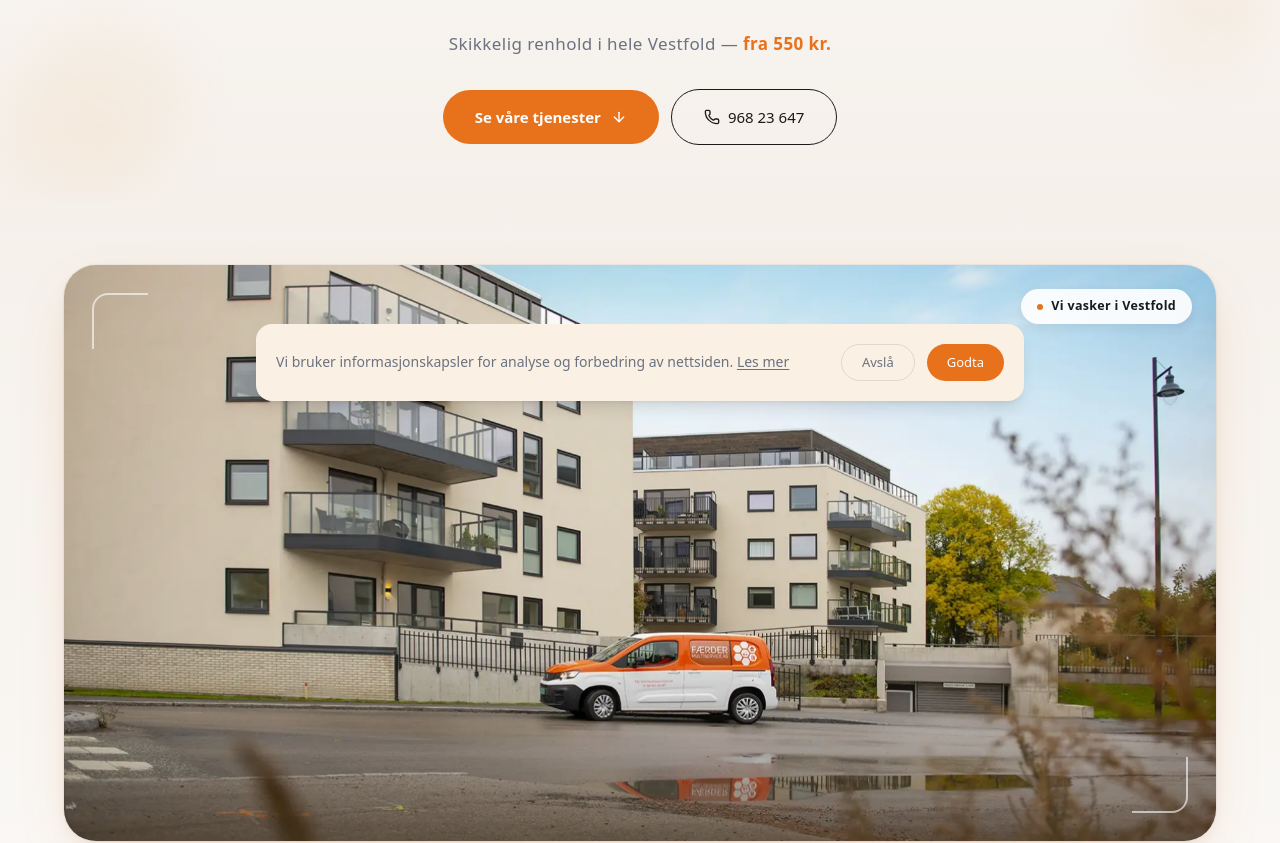
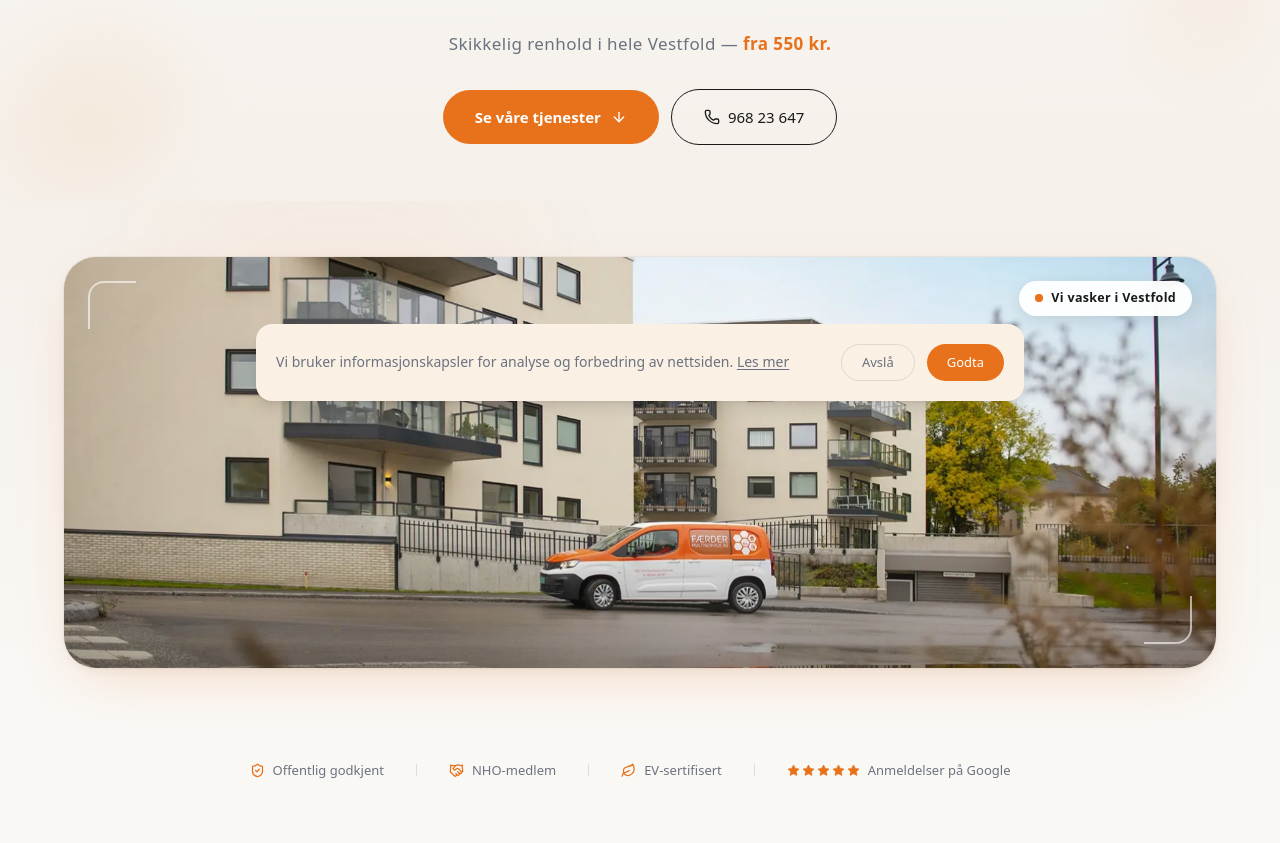
Before and after one commit to neoholmen1/faerder-multiservice, a Next.js app: page / in a window 1280 px wide. Shown: the part 383-1226 px from the top of the page. Built offline with nearby package versions, Linux system fonts and the light colour scheme; no server answers; the database is empty.

Commit message:
Hero showcase: 3D-tilt med mus, kortere høyde, shimmer + pulsing badge
Co-Authored-By: Claude Opus 4.7 (1M context) <noreply@anthropic.com>

```diff
--- a/src/app/globals.css
+++ b/src/app/globals.css
@@ -183,6 +183,47 @@ h1, h2, h3 {
 @keyframes blink {
   0%, 100% { opacity: 1; }
   50% { opacity: 0; }
+}
+
+/* ── Showcase shimmer (loops) ── */
+@keyframes showcase-shimmer {
+  0% { transform: translateX(-120%) skewX(-12deg); opacity: 0; }
+  10% { opacity: 0.7; }
+  100% { transform: translateX(220%) skewX(-12deg); opacity: 0; }
+}
+
+.showcase-shimmer::before {
+  content: '';
+  position: absolute;
+  top: 0;
+  left: 0;
+  width: 35%;
+  height: 100%;
+  background: linear-gradient(90deg, transparent, rgba(255, 255, 255, 0.35), transparent);
+  animation: showcase-shimmer 6s ease-in-out infinite;
+  animation-delay: 3s;
+  pointer-events: none;
+  z-index: 5;
+}
+
+/* ── Showcase float (decorative dot) ── */
+@keyframes showcase-float {
+  0%, 100% { transform: translate(0, 0) scale(1); opacity: 0.6; }
+  50% { transform: translate(8px, -10px) scale(1.15); opacity: 0.9; }
+}
+
+.showcase-float {
+  animation: showcase-float 4s ease-in-out infinite;
+}
+
+/* ── Badge pulse (orange dot) ── */
+@keyframes badge-dot-pulse {
+  0%, 100% { transform: scale(1); box-shadow: 0 0 0 0 rgba(232, 114, 28, 0.5); }
+  50% { transform: scale(1.15); box-shadow: 0 0 0 6px rgba(232, 114, 28, 0); }
+}
+
+.badge-dot-pulse {
+  animation: badge-dot-pulse 2.2s ease-in-out infinite;
 }
 @keyframes cursor-fade {
   to { opacity: 0; }
--- a/src/app/page.tsx
+++ b/src/app/page.tsx
@@ -710,17 +710,64 @@ function AnimatedDivider() {
 /* ── Firmabil showcase — framed, animated, reactive ── */
 function FirmabilShowcase() {
   const ref = useScrollAnimation<HTMLDivElement>();
+  const cardRef = useRef<HTMLDivElement>(null);
+  const [tilt, setTilt] = useState({ rx: 0, ry: 0, mx: 50, my: 50 });
+
+  function handleMouseMove(e: React.MouseEvent<HTMLDivElement>) {
+    const el = cardRef.current;
+    if (!el) return;
+    const rect = el.getBoundingClientRect();
+    const px = (e.clientX - rect.left) / rect.width;
+    const py = (e.clientY - rect.top) / rect.height;
+    // Forsiktig 3D-tilt — kun 2-3 grader, mer enn det blir grelt
+    setTilt({
+      rx: (0.5 - py) * 4,
+      ry: (px - 0.5) * 5,
+      mx: px * 100,
+      my: py * 100,
+    });
+  }
+
+  function handleMouseLeave() {
+    setTilt({ rx: 0, ry: 0, mx: 50, my: 50 });
+  }
+
   return (
     <section
-      className="relative overflow-hidden bg-[#faf8f5] py-10 md:py-14 lg:py-16"
-      style={{ background: "linear-gradient(180deg, #f5f0ea 0%, #faf8f5 100%)" }}
+      className="relative overflow-hidden py-10 md:py-12 lg:py-14"
+      style={{
+        background: "linear-gradient(180deg, #f5f0ea 0%, #faf8f5 100%)",
+        perspective: "1400px",
+      }}
     >
-      <div className="mx-auto max-w-[1200px] px-5 md:px-6">
+      {/* Bakgrunns-blob, beveger seg svakt med musen */}
       <div
-          ref={ref}
-          className="reveal group relative aspect-[16/8] w-full overflow-hidden rounded-[20px] bg-[#f5f0ea] shadow-[0_20px_60px_-20px_rgba(232,114,28,0.25),0_4px_12px_rgba(0,0,0,0.05)] ring-1 ring-black/[0.04] transition-all duration-[600ms] ease-out hover:shadow-[0_30px_80px_-20px_rgba(232,114,28,0.32),0_8px_20px_rgba(0,0,0,0.06)] md:rounded-[28px] lg:rounded-[32px]"
+        aria-hidden="true"
+        className="pointer-events-none absolute -top-20 left-1/2 h-[400px] w-[600px] -translate-x-1/2 rounded-full opacity-40 blur-3xl transition-transform duration-[800ms] ease-out"
+        style={{
+          background: "radial-gradient(circle, rgba(232,114,28,0.18), transparent 70%)",
+          transform: `translate(${(tilt.mx - 50) * 0.4}px, ${(tilt.my - 50) * 0.2}px) translateX(-50%)`,
+        }}
+      />
+
+      <div ref={ref} className="reveal relative mx-auto max-w-[1200px] px-5 md:px-6">
+        <div
+          ref={cardRef}
+          onMouseMove={handleMouseMove}
+          onMouseLeave={handleMouseLeave}
+          className="showcase-shimmer group relative aspect-[16/7] w-full overflow-hidden rounded-[20px] bg-[#f5f0ea] shadow-[0_20px_60px_-20px_rgba(232,114,28,0.25),0_4px_12px_rgba(0,0,0,0.05)] ring-1 ring-black/[0.04] transition-[transform,box-shadow] duration-300 ease-out will-change-transform hover:shadow-[0_30px_80px_-20px_rgba(232,114,28,0.35),0_8px_20px_rgba(0,0,0,0.08)] md:aspect-[21/8] md:rounded-[28px] lg:aspect-[21/7.5] lg:rounded-[32px]"
+          style={{
+            transform: `rotateX(${tilt.rx}deg) rotateY(${tilt.ry}deg)`,
+            transformStyle: "preserve-3d",
+          }}
         >
-          {/* Image with slow Ken Burns zoom */}
+          {/* Bilde med slow Ken Burns + parallax */}
+          <div
+            className="absolute inset-0 transition-transform duration-[400ms] ease-out"
+            style={{
+              transform: `translate3d(${(50 - tilt.mx) * 0.15}px, ${(50 - tilt.my) * 0.1}px, 0)`,
+            }}
+          >
             <Image
               src="/images/firmabil-hero.webp"
               alt="Færder Multiservice firmabil"
@@ -731,39 +778,53 @@ function FirmabilShowcase() {
               className="hero-image-zoom object-cover"
               style={{ objectPosition: "center 62%" }}
             />
+          </div>
 
-          {/* Subtle warm color overlay — knytter bildet til brand-fargene */}
+          {/* Spotlight som følger musen */}
           <div
             aria-hidden="true"
-            className="pointer-events-none absolute inset-0 transition-opacity duration-700 group-hover:opacity-80"
+            className="pointer-events-none absolute inset-0 opacity-0 transition-opacity duration-300 group-hover:opacity-100"
             style={{
-              background:
-                "linear-gradient(135deg, rgba(232,114,28,0.06) 0%, transparent 35%, transparent 70%, rgba(232,114,28,0.10) 100%)",
+              background: `radial-gradient(400px circle at ${tilt.mx}% ${tilt.my}%, rgba(255,255,255,0.18), transparent 60%)`,
             }}
           />
 
-          {/* Bottom gradient for depth */}
+          {/* Varm overlay — knytter bildet til brand-fargene */}
+          <div
+            aria-hidden="true"
+            className="pointer-events-none absolute inset-0"
+            style={{
+              background:
+                "linear-gradient(135deg, rgba(232,114,28,0.05) 0%, transparent 35%, transparent 70%, rgba(232,114,28,0.10) 100%)",
+            }}
+          />
+
+          {/* Bunn-gradient for dybde */}
           <div
             aria-hidden="true"
             className="pointer-events-none absolute inset-x-0 bottom-0 h-1/3"
-            style={{
-              background: "linear-gradient(to top, rgba(0,0,0,0.18), transparent)",
-            }}
+            style={{ background: "linear-gradient(to top, rgba(0,0,0,0.20), transparent)" }}
           />
 
-          {/* Decorative corner accent — animated on appear */}
+          {/* Hjørne-aksenter */}
           <div
             aria-hidden="true"
-            className="pointer-events-none absolute left-5 top-5 h-10 w-10 rounded-tl-2xl border-l-2 border-t-2 border-white/60 opacity-0 transition-all duration-700 ease-out [.visible_&]:opacity-100 md:left-7 md:top-7 md:h-14 md:w-14"
+            className="pointer-events-none absolute left-4 top-4 h-9 w-9 rounded-tl-2xl border-l-2 border-t-2 border-white/60 opacity-0 transition-opacity duration-700 ease-out [.visible_&]:opacity-100 md:left-6 md:top-6 md:h-12 md:w-12"
           />
           <div
             aria-hidden="true"
-            className="pointer-events-none absolute right-5 bottom-5 h-10 w-10 rounded-br-2xl border-b-2 border-r-2 border-white/60 opacity-0 transition-all duration-700 ease-out [.visible_&]:opacity-100 md:right-7 md:bottom-7 md:h-14 md:w-14"
+            className="pointer-events-none absolute bottom-4 right-4 h-9 w-9 rounded-br-2xl border-b-2 border-r-2 border-white/60 opacity-0 transition-opacity duration-700 ease-out [.visible_&]:opacity-100 md:bottom-6 md:right-6 md:h-12 md:w-12"
           />
 
-          {/* Floating badge — "Færder Multiservice" branding */}
-          <div className="absolute right-4 top-4 z-10 inline-flex items-center gap-2 rounded-full bg-white/90 px-3 py-1.5 text-[11px] font-semibold tracking-wide text-text shadow-[0_4px_12px_rgba(0,0,0,0.08)] backdrop-blur transition-all duration-500 md:right-6 md:top-6 md:px-4 md:py-2 md:text-[12.5px]">
-            <span className="h-1.5 w-1.5 rounded-full bg-primary" />
+          {/* Flytende dekorprikk */}
+          <span
+            aria-hidden="true"
+            className="showcase-float pointer-events-none absolute right-12 top-12 hidden h-2 w-2 rounded-full bg-primary opacity-70 md:block"
+          />
+
+          {/* Branding-badge med pulserende prikk */}
+          <div className="absolute right-4 top-4 z-10 inline-flex items-center gap-2 rounded-full bg-white/95 px-3 py-1.5 text-[11px] font-semibold tracking-wide text-text shadow-[0_4px_16px_rgba(0,0,0,0.10)] backdrop-blur transition-transform duration-300 group-hover:scale-105 md:right-6 md:top-6 md:px-4 md:py-2 md:text-[12.5px]">
+            <span className="badge-dot-pulse h-2 w-2 rounded-full bg-primary" />
             Vi vasker i Vestfold
           </div>
         </div>
```
Lines whose indentation alone changed are shown as unchanged.
